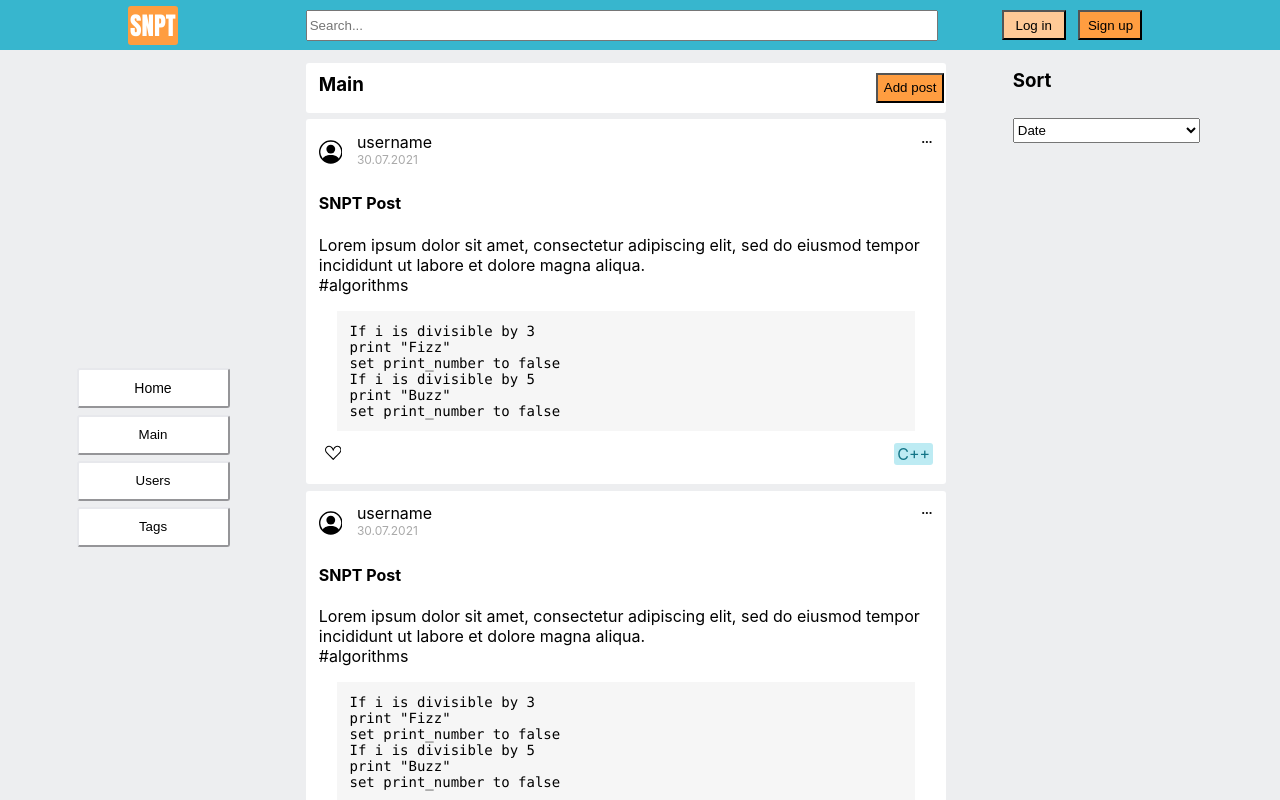
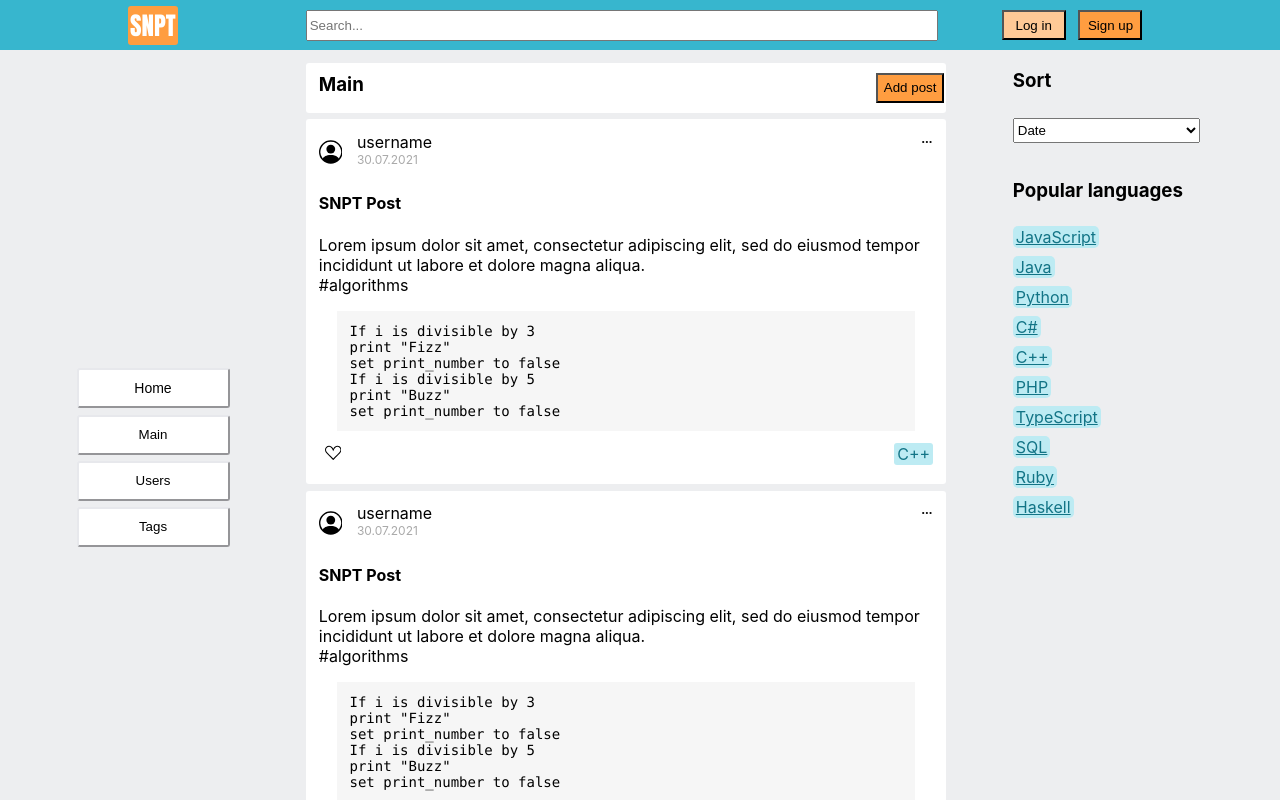
Before and after one commit to kPaulv/snippet-ui-ex, a React (Create React App) app: page / in a window 1280 px wide. Shown: the top 800 px of the page. Built offline with nearby package versions, Linux system fonts and the light colour scheme.

Commit message:
added popular languages section, refactored sort select section

```diff
--- /dev/null
+++ b/src/components/PopularLanguages.js
@@ -0,0 +1,44 @@
+import "./styles/PopularLanguages.css";
+import React from "react";
+
+class PopularLanguages extends React.Component {
+    render() {
+        return (
+            <div className="popular-languages">
+                <h3>Popular languages</h3>
+                <div className="popular-language-block">
+                    <a href="" className="popular-language">JavaScript</a>
+                </div>
+                <div className="popular-language-block">
+                    <a href="" className="popular-language">Java</a>
+                </div>
+                <div className="popular-language-block">
+                    <a href="" className="popular-language">Python</a>
+                </div>
+                <div className="popular-language-block">
+                    <a href="" className="popular-language">C#</a>
+                </div>
+                <div className="popular-language-block">
+                    <a href="" className="popular-language">C++</a>
+                </div>
+                <div className="popular-language-block">
+                    <a href="" className="popular-language">PHP</a>
+                </div>
+                <div className="popular-language-block">
+                    <a href="" className="popular-language">TypeScript</a>
+                </div>
+                <div className="popular-language-block">
+                    <a href="" className="popular-language">SQL</a>
+                </div>
+                <div className="popular-language-block">
+                    <a href="" className="popular-language">Ruby</a>
+                </div>
+                <div className="popular-language-block">
+                    <a href="" className="popular-language">Haskell</a>
+                </div>
+            </div>
+        );
+    }
+}
+
+export default PopularLanguages;
--- /dev/null
+++ b/src/components/PostSorter.js
@@ -0,0 +1,18 @@
+import "./styles/PostSorter.css"
+import React from "react";
+
+class PostSorter extends React.Component {
+    render() {
+        return (
+            <div className="select-section">
+                <h3 style={{marginTop: '7%'}}>Sort</h3>
+                <select name="sort" className="sort">
+                    <option value="date">Date</option>
+                    <option value="username">Popularity</option>
+                </select>
+            </div>
+        );
+    }
+}
+
+export default PostSorter;
--- a/src/components/RightPanel.js
+++ b/src/components/RightPanel.js
@@ -1,18 +1,14 @@
 import './styles/RightPanel.css';
 import React from "react";
+import PopularLanguages from "./PopularLanguages";
+import PostSorter from "./PostSorter";
 
 class RightPanel extends React.Component {
     render() {
         return (
             <div className="right-panel">
-                <div className="select-section">
-                    <h3 style={{marginTop: '7%'}}>Sort</h3>
-                    <select name="filter" className="filter">
-                        <option value="date">Date</option>
-                        <option value="username">Popularity</option>
-                    </select>
-                </div>
-
+                <PostSorter/>
+                <PopularLanguages/>
             </div>
         );
     }
--- /dev/null
+++ b/src/components/styles/PopularLanguages.css
@@ -0,0 +1,19 @@
+.popular-languages {
+    display: flex;
+    flex-direction: column;
+    margin-left: 20%;
+    margin-top: 5%;
+}
+.popular-language-block {
+    background-color: #BDEBF3;
+    margin-top: 2%;
+    margin-bottom: 1%;
+    border-width: 1px;
+    border-color: #e7e8ec;
+    border-radius: 5px;
+    padding: 1px 3px;
+    width: fit-content;
+}
+.popular-language {
+    color: #127486;
+}
--- a/src/components/styles/Post.css
+++ b/src/components/styles/Post.css
@@ -4,8 +4,6 @@
     border-color: #e7e8ec;
     border-radius: 3px;
     border-width: 5px;
-//padding-bottom: 2%;
-//padding-left: 2%;
     padding: 2% 2%;
 }
 .post-header {
--- /dev/null
+++ b/src/components/styles/PostSorter.css
@@ -0,0 +1,9 @@
+.select-section {
+    margin-left: 20%;
+    margin-top: 5%;
+}
+.sort {
+    margin-top: 3%;
+    height: 25px;
+    width: 70%;
+}
--- a/src/components/styles/RightPanel.css
+++ b/src/components/styles/RightPanel.css
@@ -4,12 +4,3 @@
     height: 100%;
     position: absolute;
 }
-.select-section {
-    margin-left: 20%;
-    margin-top: 5%;
-}
-.filter {
-    margin-top: 3%;
-    height: 25px;
-    width: 70%;
-}
```
